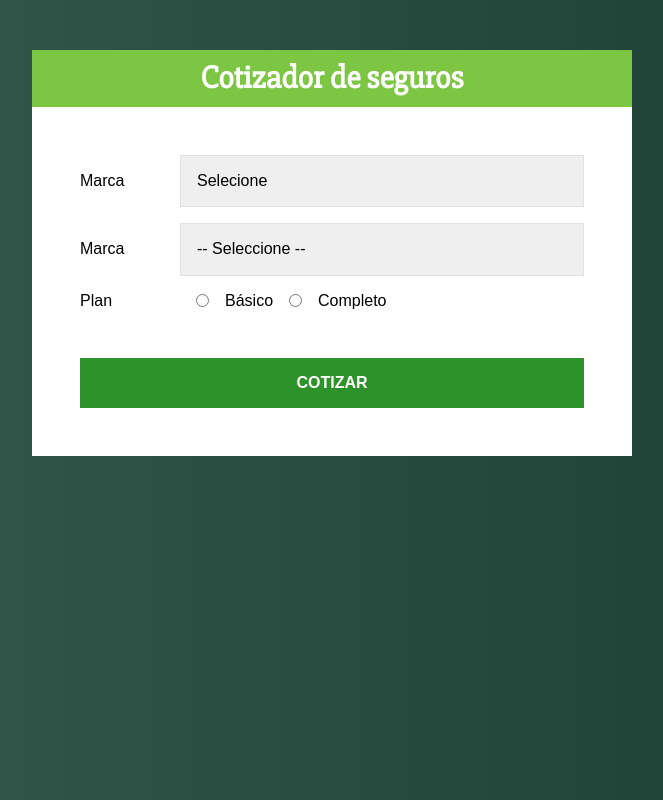
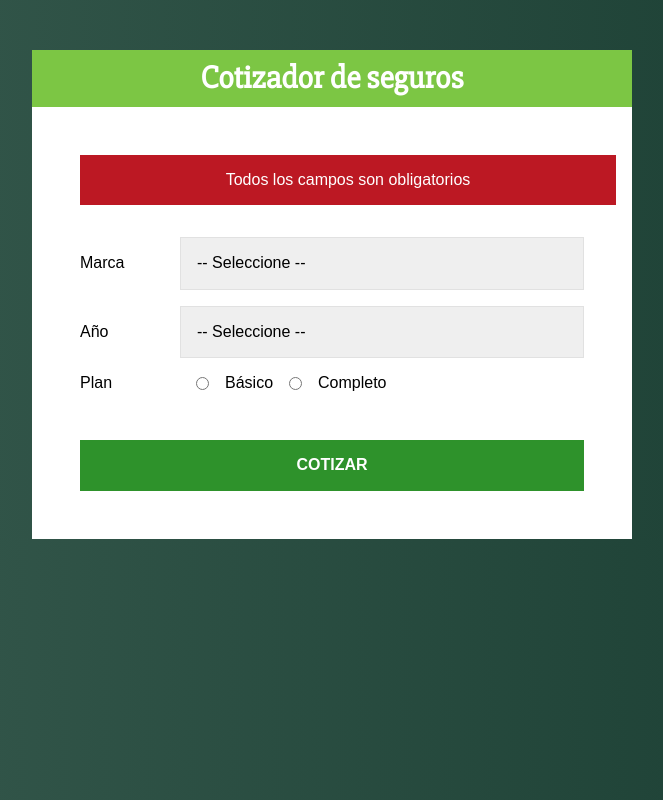
Before and after one commit to Zoloz966/Cotizador-de-seguros, a React (Create React App) app: page / in a window 1280 px wide. Both pictures are taken after a click on the button "COTIZAR". Shown: the whole page, without its empty margins (308-971 px from the left). Built offline with nearby package versions, Linux system fonts and the light colour scheme.

Commit message:
Validando el Formulario

```diff
--- a/src/components/Formulario.jsx
+++ b/src/components/Formulario.jsx
@@ -1,4 +1,4 @@
-import React from 'react';
+import React, {useState} from 'react';
 import styled from '@emotion/styled';
 
 const Campo = styled.div `
@@ -19,7 +19,7 @@ const Select = styled.select `
     -webkit-appearance: none;
 `;
 
-const ImputRadio = styled.input `
+const InputRadio = styled.input `
     margin: 0 1rem;
 
 `;
@@ -42,21 +42,110 @@ const Boton = styled.button `
     }
 `;
 
-const Formulario = () => {
+const Error = styled.div `
+    background-color: #bc1823;
+    color: white;
+    padding: 1rem;
+    width: 100%;
+    text-align: center;
+    margin-bottom: 2rem;
+`;
+
+const Formulario = ({guardarResumen, guardarCargando}) => {
+
+    const [ datos, guardarDatos ] = useState({
+        marca: '',
+        year: '',
+        plan: ''
+    });
+    const [ error, guardarError ] = useState(false);
+
+    // extraer los valores del state
+    const { marca, year, plan } = datos;
+
+    // Leer los datos del formulario y colocarlos en el state
+    const obtenerInformacion = e => {
+        guardarDatos({
+            ...datos,
+            [e.target.name] : e.target.value
+        })
+    }
+
+    // cuando el usuario presiona submit
+    const cotizarSeguro = e => {
+        e.preventDefault();
+
+        if(marca.trim() === '' || year.trim() === '' || plan.trim() === '') {
+            guardarError(true);
+            return;
+        }
+
+        guardarError(false);
+
+        // Una base de 2000
+        let resultado = 2000;
+
+        // obtener la diferencia de años
+        // const diferencia = obtenerDiferenciaYear(year);
+
+        // // por cada año hay que restar el 3%
+        // resultado -= (( diferencia * 3 ) * resultado) / 100;
+
+        // // Americano 15
+        // // Asiatico 5%
+        // // Europeo 30%
+        // resultado = calcularMarca(marca) * resultado;
+
+        // // Basíco aumenta 20%
+        // // Completo 50%
+        // const incrementoPlan = obtenerPlan(plan);
+        // resultado = parseFloat( incrementoPlan * resultado ).toFixed(2);
+
+        guardarCargando(true);
+
+        setTimeout(() => {
+
+            // Elimina el spinner
+            guardarCargando(false);
+
+            // pasa la información al componente principal
+            guardarResumen({
+                cotizacion: Number(resultado),
+                datos
+            });
+        }, 3000);
+
+
+
+    }
+
     return (
-        <form>
+        <form
+            onSubmit={cotizarSeguro}
+        >
+            { error ? <Error>Todos los campos son obligatorios</Error>  : null }
+
             <Campo>
-                <Label for="">Marca</Label>
-                <Select>
-                    <option value="">Selecione</option>
-                        <option value="americado">Americano</option>
+                <Label>Marca</Label>
+                <Select
+                    name="marca"
+                    value={marca}
+                    onChange={obtenerInformacion}
+                >
+                    <option value="">-- Seleccione --</option>
+                    <option value="americano">Americano</option>
                     <option value="europeo">Europeo</option>
-                        <option value="asiatico">Asiático</option>
+                    <option value="asiatico">Asiatico</option>
                 </Select>
             </Campo>
+
             <Campo>
-                <Label for="">Marca</Label>
-                <Select>
+                <Label>Año</Label>
+                <Select
+                    name="year"
+                    value={year}
+                    onChange={obtenerInformacion}
+                >
                     <option value="">-- Seleccione --</option>
                     <option value="2021">2021</option>
                     <option value="2020">2020</option>
@@ -70,23 +159,30 @@ const Formulario = () => {
                     <option value="2012">2012</option>
                 </Select>
             </Campo>
+
             <Campo>
-                <Label for="">Plan</Label>
-                <ImputRadio
+                <Label>Plan</Label>
+                <InputRadio
                     type="radio"
-                    name='plan'
-                    value='basico'
+                    name="plan"
+                    value="basico"
+                    checked={plan === "basico"}
+                    onChange={obtenerInformacion}
                 /> Básico
-                <ImputRadio
+
+                <InputRadio
                     type="radio"
-                    name='plan'
-                    value='completo'
+                    name="plan"
+                    value="completo"
+                    checked={plan === "completo"}
+                    onChange={obtenerInformacion}
                 /> Completo
             </Campo>
 
-            <Boton type='button'>Cotizar</Boton>
+            <Boton type="submit">Cotizar</Boton>
         </form>
+
      );
-};
+}
 
 export default Formulario;
```
Lines whose indentation alone changed are shown as unchanged.
